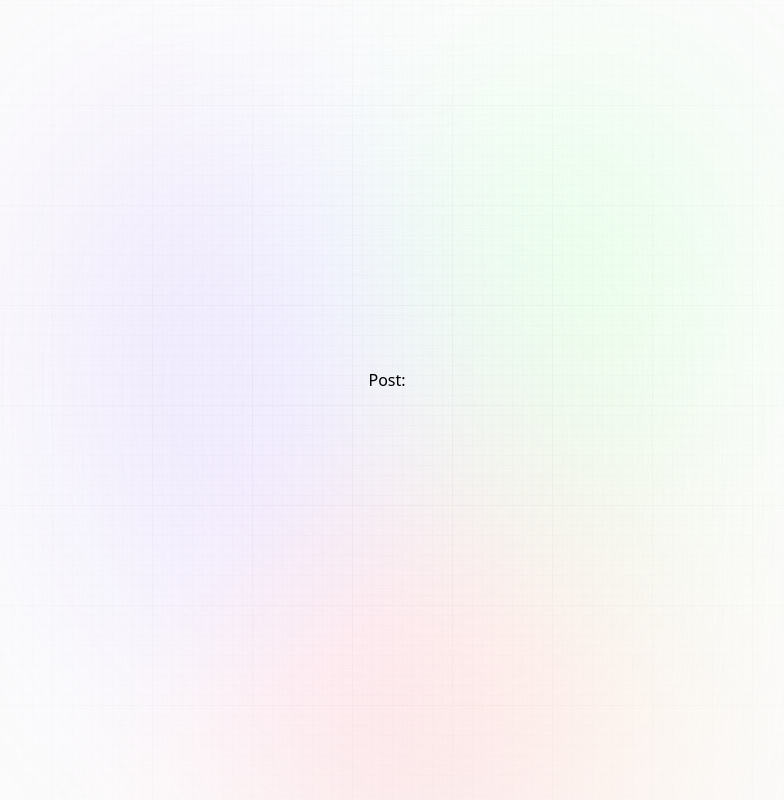
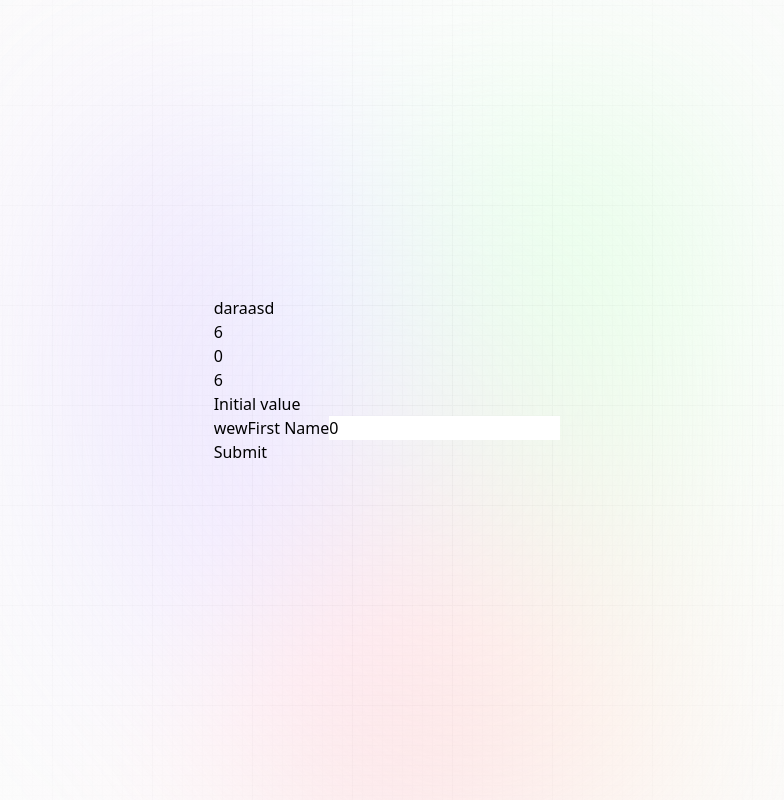
Before and after one commit to sinhaG/CodeProblems, a Next.js app in the folder react/coding-viz/: page /codeEntry/1 in a window 1280 px wide. Shown: the whole page, without its empty margins (253-1037 px from the left). Built offline with nearby package versions, Linux system fonts and the light colour scheme.

Commit message:
creating the jsx page

```diff
--- a/react/coding-viz/app/codeEntry/[postId]/page.js
+++ /dev/null
@@ -1,9 +0,0 @@
-"use client"
-
-import React from 'react';
-import { useRouter } from 'next/navigation';
-
-export default function Page() {
-    const router = useRouter();
-    return <p>Post: {router.slug}</p>;
-  }
--- /dev/null
+++ b/react/coding-viz/app/codeEntry/[postId]/page.jsx
@@ -0,0 +1,131 @@
+"use client"
+
+import React from 'react';
+import { useRouter } from 'next/navigation';
+import { useEffect, useState } from 'react';
+
+
+
+import lengthOfLongestSubstring from './lengthOfLongestSubstring';
+export default function Page() {
+  const [message, setMessage] = useState('Initial value');
+  let [left, setLeft] = useState(0);
+  const [right, setRight] = useState(0);
+
+  let dataString = "daraasd";
+
+
+  // Handles the submit event on form submit.
+  const handleSubmit = async (event) => {
+    // Stop the form from submitting and refreshing the page.
+    event.preventDefault();
+
+    // Get data from the form.
+    const data = {
+      first: event.target.first.value,
+      last: event.target.last.value,
+    };
+
+
+  };
+
+  //let answer = 0, left = 0, right = 0;
+  const  algo = function(s) {
+    let ans = 0, l = 0, r = 0,ans1=0;
+    let n = s.length;
+    let map = new Array(256).fill(-1);
+    // console.log(map);
+    while (r < n) {
+      //delay(r,l);
+     let r1 = r;
+     var l1 = l;
+    //  React.useEffect(() => {
+
+      //  setTimeout(() => {
+
+        // console.log("l>>",l);
+        // console.log("s.charCodeAt(r)>>",s.charCodeAt(r));
+        if (map[s.charCodeAt(r1)] != -1) {
+            l1 = Math.max(map[s.charCodeAt(r1)] + 1, l);
+            // console.log(">>insde the if l>>",l);
+        }
+        map[s.charCodeAt(r1)] = r1;
+        ans = Math.max(ans, r1 - l1 + 1);
+
+        // left = l;
+        // right = r;
+        // console.log("left>>",left);
+        // console.log("right>>",right);
+        if(ans1 === 0){
+
+
+        useEffect(() => {
+          let myInterval = setInterval(() => {
+            console.log("r1>>",r1);
+            //setLeft(l1);
+            setRight(r1);
+            if(r1 >= 6){
+              ans1 = 6;
+              clearInterval(myInterval);
+            }
+          }, 1000)
+          return ()=> {
+              clearInterval(myInterval);
+            };
+          });
+        }
+       // setLeft(l1);
+
+
+      //  }, 5000);
+      // }, 0);
+      r++;
+    }
+    return ans;
+};
+
+const timeout = (ms) => {
+  console.log(right);
+  return new Promise(resolve => setTimeout(resolve, ms));
+}
+// const  delay = (r,l)=> {
+//   setTimeout(() => {
+//     left = l;
+//     right = r;
+//     console.log(l,r);
+//     console.log(left,right);
+//      this.setRight(right);
+//     // this.setLeft(left);
+
+
+//   }, 1000);
+// }
+let count = algo(dataString);
+console.log("final left>>",left);
+        console.log(" final right>>",right);
+  const handleChange = event => {
+    setMessage(event.target.value);
+  };
+
+
+  return (
+    <div>
+      <h2>{dataString}</h2>
+      <h2>{count}</h2>
+      <h2>{left}</h2>
+      <h2>{right}</h2>
+      <h2>{message}</h2>
+
+wew
+        <label htmlFor="dataString">First Name</label>
+        <input type="text" id="dataString" name="dataString" required  onChange={handleChange}
+        value={left}
+/>
+
+        <br />
+
+        <button type="submit">Submit</button>
+
+    </div>
+  );
+}
```
